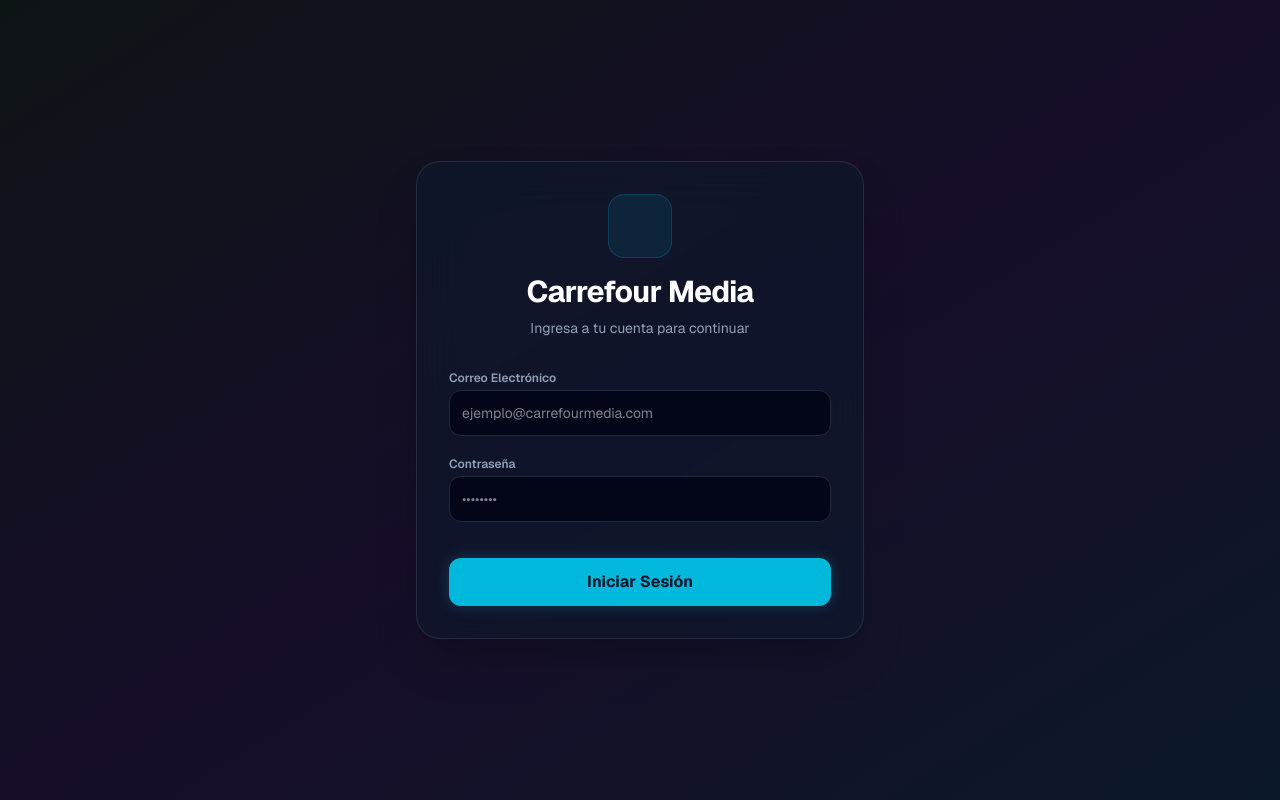
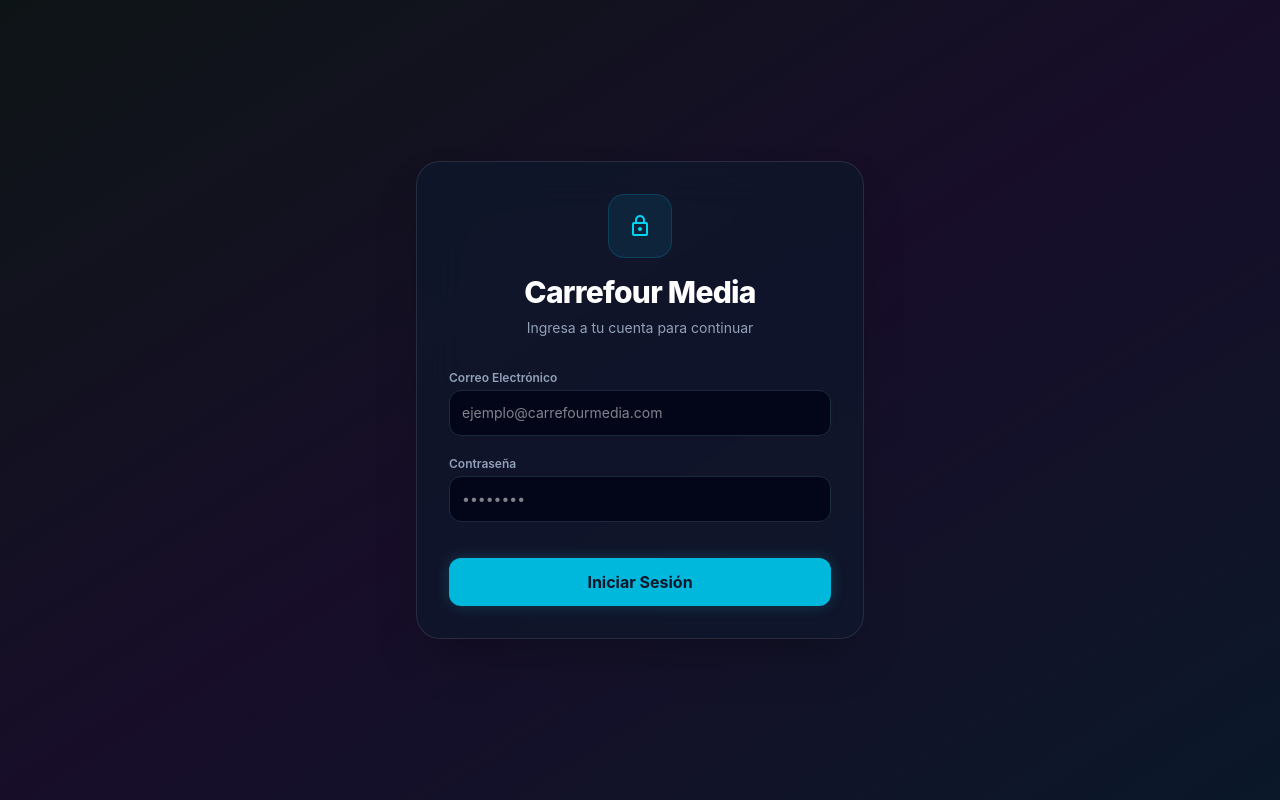
Before and after one commit to laureanochimento-art/crm_retail_media, a Next.js app: page /login in a window 1280 px wide. Built offline with nearby package versions, Linux system fonts and the light colour scheme; no server answers.

Commit message:
Fix icons styling and clean layout

```diff
--- a/app/globals.css
+++ b/app/globals.css
@@ -1,4 +1,4 @@
-@import url('https://fonts.googleapis.com/css2?family=Material+Symbols+Outlined:wght,FILL@100..700,0..1&display=swap');
+@import url('https://fonts.googleapis.com/css2?family=Material+Symbols+Outlined:opsz,wght,FILL,GRAD@20..48,100..700,0..1,-50..200');
 @import "tailwindcss";
 
 .material-symbols-outlined {
--- a/app/layout.tsx
+++ b/app/layout.tsx
@@ -55,10 +55,6 @@
   if (loading) {
     return (
       <html lang="es" className="dark">
-        <head>
-          <title>Carrefour Media - Management Platform</title>
-          <link rel="stylesheet" href="https://fonts.googleapis.com/css2?family=Material+Symbols+Outlined:opsz,wght,FILL,GRAD@20..48,100..700,0..1,-50..200&display=block" />
-        </head>
         <body className="bg-[#0e1416] min-h-screen flex items-center justify-center">
           <div className="flex flex-col items-center gap-4">
             <div className="w-12 h-12 border-4 border-cyan-500/30 border-t-cyan-500 rounded-full animate-spin"></div>
@@ -71,30 +67,7 @@
 
   return (
     <html lang="es" className="dark">
-      <head>
-        <title>Carrefour Media - Management Platform</title>
-        <link href="https://fonts.googleapis.com/css2?family=Geist:wght@400;600;700&display=swap" rel="stylesheet" />
-        <link rel="stylesheet" href="https://fonts.googleapis.com/css2?family=Material+Symbols+Outlined:opsz,wght,FILL,GRAD@20..48,100..700,0..1,-50..200&display=block" />
-        <style>{`
-          .material-symbols-outlined {
-            font-family: 'Material Symbols Outlined' !important;
-            font-weight: normal;
-            font-style: normal;
-            font-size: 24px;
-            line-height: 1;
-            letter-spacing: normal;
-            text-transform: none;
-            display: inline-block;
-            white-space: nowrap;
-            word-wrap: normal;
-            direction: ltr;
-            -webkit-font-smoothing: antialiased;
-          }
-        `}</style>
-      </head>
-
-      <body className="bg-[#0e1416] text-slate-100 min-h-screen flex overflow-hidden" style={{ fontFamily: "'Geist', sans-serif" }}>
-
+      <body className="bg-[#0e1416] text-slate-100 min-h-screen flex overflow-hidden">
         <div className="fixed inset-0 z-[-1] bg-gradient-to-br from-[#0e1416] via-[#1a0b2e] to-[#0a192f] opacity-80"></div>
 
         {isLoginPage ? (
```
